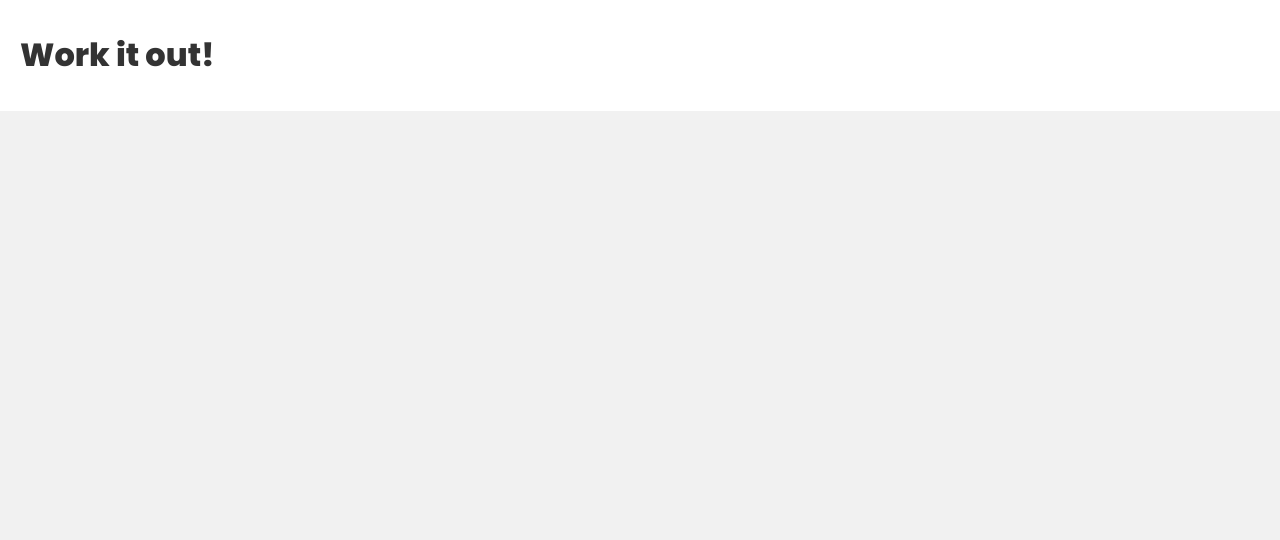
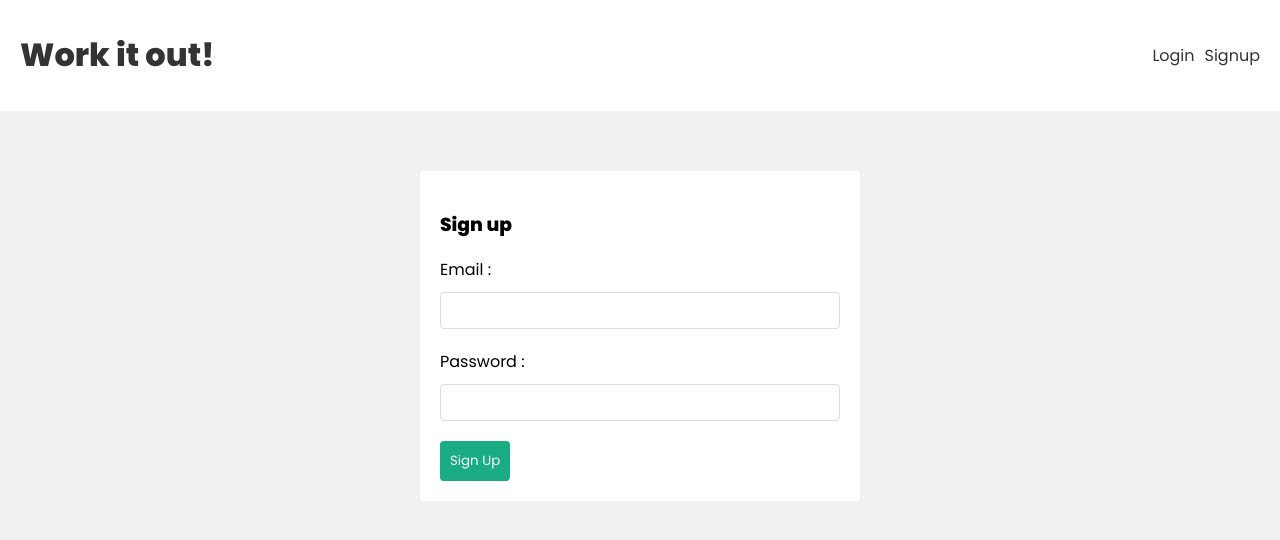
Before and after one commit to aneylon/How-To-React-Redux, a React (Create React App) app in the folder nn-rr/mern-stack/frontend/: page /signup in a window 1280 px wide. Before the commit this address had no page. Shown: the top 540 px of the page. Built offline with nearby package versions, Linux system fonts and the light colour scheme.

Commit message:
Add Login and Signup components. Add Auth Context.

```diff
--- a/nn-rr/mern-stack/frontend/src/App.js
+++ b/nn-rr/mern-stack/frontend/src/App.js
@@ -1,6 +1,8 @@
 import { Route, Routes } from "react-router";
 import Home from "./pages/Home";
 import Navbar from "./components/Navbar";
+import Login from "./pages/Login";
+import Signup from "./pages/Signup";
 
 function App() {
   return (
@@ -9,6 +11,8 @@
       <div className="pages">
         <Routes>
           <Route path="/" element={<Home />} />
+          <Route path="/login" element={<Login />} />
+          <Route path="/signup" element={<Signup />} />
         </Routes>
       </div>
     </div>
--- a/nn-rr/mern-stack/frontend/src/components/Navbar.js
+++ b/nn-rr/mern-stack/frontend/src/components/Navbar.js
@@ -7,6 +7,12 @@
         <Link to="/">
           <h1>Work it out!</h1>
         </Link>
+        <nav>
+          <div>
+            <Link to="/login">Login</Link>
+            <Link to="/signup">Signup</Link>
+          </div>
+        </nav>
       </div>
     </header>
   );
--- /dev/null
+++ b/nn-rr/mern-stack/frontend/src/context/AuthContext.js
@@ -0,0 +1,25 @@
+import { createContext, useReducer } from "react";
+
+export const AuthContext = createContext();
+
+export const authReducer = (state, action) => {
+  switch (action.type) {
+    case "LOGIN":
+      return { user: action.payload };
+    case "LOGOUT":
+      return { user: null };
+    default:
+      return state;
+  }
+};
+
+export const AuthContextProvider = ({ children }) => {
+  const [state, dispatch] = useReducer(authReducer, { user: null });
+  console.log("auth context state: ", state);
+
+  return (
+    <AuthContext.Provider value={{ ...state, dispatch }}>
+      {children}
+    </AuthContext.Provider>
+  );
+};
--- a/nn-rr/mern-stack/frontend/src/index.css
+++ b/nn-rr/mern-stack/frontend/src/index.css
@@ -98,3 +98,24 @@
   border-radius: 4px;
   margin: 20px 0;
 }
+input.error {
+  border: 1px solid var(--error);
+}
+
+/* navbar */
+nav {
+  display: flex;
+  align-items: center;
+}
+nav a {
+  margin-left: 10px;
+}
+/* auth forms */
+form.signup,
+form.login {
+  max-width: 400px;
+  margin: 40px auto;
+  padding: 20px;
+  background: #fff;
+  border-radius: 4px;
+}
--- a/nn-rr/mern-stack/frontend/src/index.js
+++ b/nn-rr/mern-stack/frontend/src/index.js
@@ -4,14 +4,17 @@
 import App from "./App";
 import { BrowserRouter } from "react-router";
 import { WorkoutContextProvider } from "./context/WorkoutContext";
+import { AuthContextProvider } from "./context/AuthContext";
 
 const root = ReactDOM.createRoot(document.getElementById("root"));
 root.render(
   <React.StrictMode>
-    <WorkoutContextProvider>
-      <BrowserRouter>
-        <App />
-      </BrowserRouter>
-    </WorkoutContextProvider>
+    <AuthContextProvider>
+      <WorkoutContextProvider>
+        <BrowserRouter>
+          <App />
+        </BrowserRouter>
+      </WorkoutContextProvider>
+    </AuthContextProvider>
   </React.StrictMode>
 );
--- /dev/null
+++ b/nn-rr/mern-stack/frontend/src/pages/Login.js
@@ -0,0 +1,38 @@
+const { useState } = require("react");
+
+const Login = () => {
+  const [email, setEmail] = useState("");
+  const [password, setPassword] = useState("");
+
+  const handleSubmit = async (e) => {
+    e.preventDefault();
+    console.log(email, password);
+  };
+
+  return (
+    <form className="login" onSubmit={handleSubmit}>
+      <h3>Log in</h3>
+      <label>Email :</label>
+      <input
+        type="email"
+        name="email"
+        id="email"
+        onChange={(e) => {
+          setEmail(e.target.value);
+        }}
+        value={email}
+      />
+      <label>Password :</label>
+      <input
+        type="password"
+        name="password"
+        id="password"
+        onChange={(e) => setPassword(e.target.value)}
+        value={password}
+      />
+      <button>Log in</button>
+    </form>
+  );
+};
+
+export default Login;
--- /dev/null
+++ b/nn-rr/mern-stack/frontend/src/pages/Signup.js
@@ -0,0 +1,38 @@
+const { useState } = require("react");
+
+const Signup = () => {
+  const [email, setEmail] = useState("");
+  const [password, setPassword] = useState("");
+
+  const handleSubmit = async (e) => {
+    e.preventDefault();
+    console.log(email, password);
+  };
+
+  return (
+    <form className="signup" onSubmit={handleSubmit}>
+      <h3>Sign up</h3>
+      <label>Email :</label>
+      <input
+        type="email"
+        name="email"
+        id="email"
+        onChange={(e) => {
+          setEmail(e.target.value);
+        }}
+        value={email}
+      />
+      <label>Password :</label>
+      <input
+        type="password"
+        name="password"
+        id="password"
+        onChange={(e) => setPassword(e.target.value)}
+        value={password}
+      />
+      <button>Sign Up</button>
+    </form>
+  );
+};
+
+export default Signup;
```
Also changed, not shown: nn-rr/mern-stack/frontend/src/hooks/useAuthContext.js (added, +12 -0 lines).
